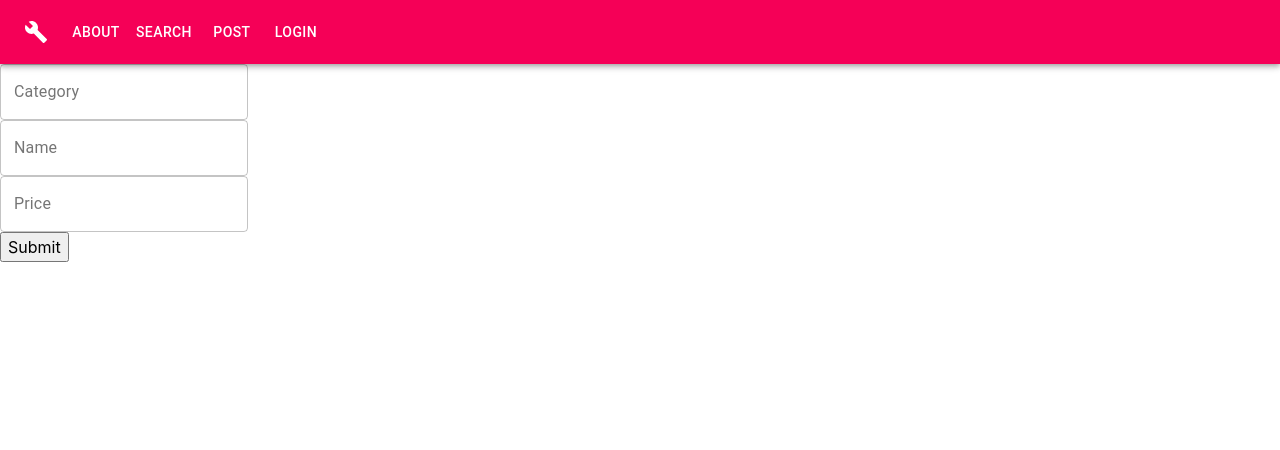
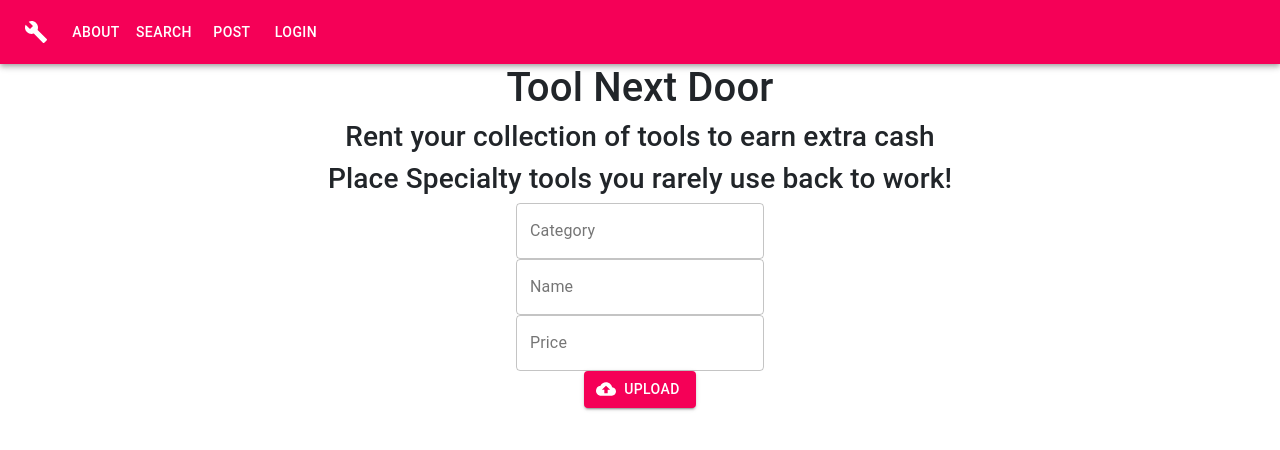
Before and after one commit to JoeWills615/ToolNextDoor, a React (Create React App) app in the folder client/: page /post in a window 1280 px wide. Shown: the top 450 px of the page. Built offline with nearby package versions, Linux system fonts and the light colour scheme; no server answers.

Commit message:
just styling away

```diff
--- a/client/src/components/Post/index.js
+++ b/client/src/components/Post/index.js
@@ -6,9 +6,11 @@ import Button from '@material-ui/core/Button';
 import Fab from '@material-ui/core/Fab';
 import AddIcon from '@material-ui/icons/Add';
 import axios from 'axios';
-import { Redirect } from 'react-router'
+import { Redirect } from 'react-router';
+import Typography from '@material-ui/core/Typography';
+import Link from '@material-ui/core/Link';
 
-/* const useStyles = makeStyles((theme) => ({
+ const useStyles = makeStyles((theme) => ({
     root: {
         '& .MuiTextField-root': {
             margin: theme.spacing(1),
@@ -18,7 +20,24 @@ import { Redirect } from 'react-router'
     button: {
         margin: theme.spacing(1),
     },
-})); */
+    footer: {
+        backgroundColor: theme.palette.background.paper,
+        padding: theme.spacing(6),
+    },
+}));
+
+function Copyright() {
+    return (
+      <Typography variant="body2" color="textSecondary" align="center">
+        {'Copyright © '}
+        <Link color="inherit" href="https://material-ui.com/">
+          Chris/Alex/Lex/Joe
+        </Link>{' '}
+        {new Date().getFullYear()}
+        {'.'}
+      </Typography>
+    );
+  }
 
 
 export default class PostPage extends Component {
@@ -56,16 +75,18 @@ export default class PostPage extends Component {
             return <Redirect to={'/search'} />;
         }
         return (
-            // <div>
-            //     <p>
-            //         This is just a Test
-            //     </p>
-            // </div>
+            <div>
             <form style={{
                 margin: 'theme.spacing(1)',
-                width: '200'
+                width: '200',
+                align: 'center'
             }} noValidate autoComplete="off" onSubmit={this.onSubmit}>
-                <div>
+                <div align='center'>
+                    <Typography>
+                    <h1>Tool Next Door</h1>
+                    <h3>Rent your collection of tools to earn extra cash</h3>
+                    <h3>Place Specialty tools you rarely use back to work!</h3>
+                    </Typography>
                     <TextField
                         type='text'
                         label="Category"
@@ -77,7 +98,7 @@ export default class PostPage extends Component {
                         onChange={this.onChange}
                     />
                 </div>
-                <div>
+                <div align='center'>
                     <TextField
                         type='text'
                         label="Name"
@@ -90,7 +111,7 @@ export default class PostPage extends Component {
 
                     />
                 </div>
-                <div>
+                <div align='center'>
                     <TextField
                         type='text'
                         label="Price"
@@ -103,35 +124,18 @@ export default class PostPage extends Component {
 
                     />
                 </div>
-                {/*  <label htmlFor="upload-photo">
-                <input
-                    style={{ display: 'none' }}
-                    id="upload-photo"
-                    name="upload-photo"
-                    type="file"
-                />
-
-                <Fab
-                    color="dark"
-                    size="small"
-                    component="span"
-                    aria-label="add"
-                    variant="extended"
-                >
-                    <AddIcon /> Upload photo
-                </Fab>
-            </label>
-            <div>
+                <div align='center'>
                 <Button
                     variant="contained"
-                    color="default"
-                    className={classes.button}
-                    startIcon={<CloudUploadIcon />}>
+                    color="secondary"
+                    startIcon={<CloudUploadIcon />}
+                    >
                     Upload
                 </Button>
-            </div> */}
-                <input type='submit' value='Submit' variant="contained" color="secondary" />
+                </div>
+
             </form>
+            </div>
         );
     }
 
--- a/client/src/components/Search/index.js
+++ b/client/src/components/Search/index.js
@@ -108,10 +108,10 @@ export default function Album() {
                     </Typography>
                   </CardContent>
                   <CardActions>
-                    <Button size="small" color="primary">
-                     <Link href={`/tools/${tool._id}`}> View Info </Link>
+                    <Button size="small" color="secondary">
+                     <Link color='secondary' href={`/tools/${tool._id}`}> View Info </Link>
                     </Button>
-                    <Button size="small" color="primary">
+                    <Button size="small" color="secondary">
                       Rent
                     </Button>
                   </CardActions>
```
